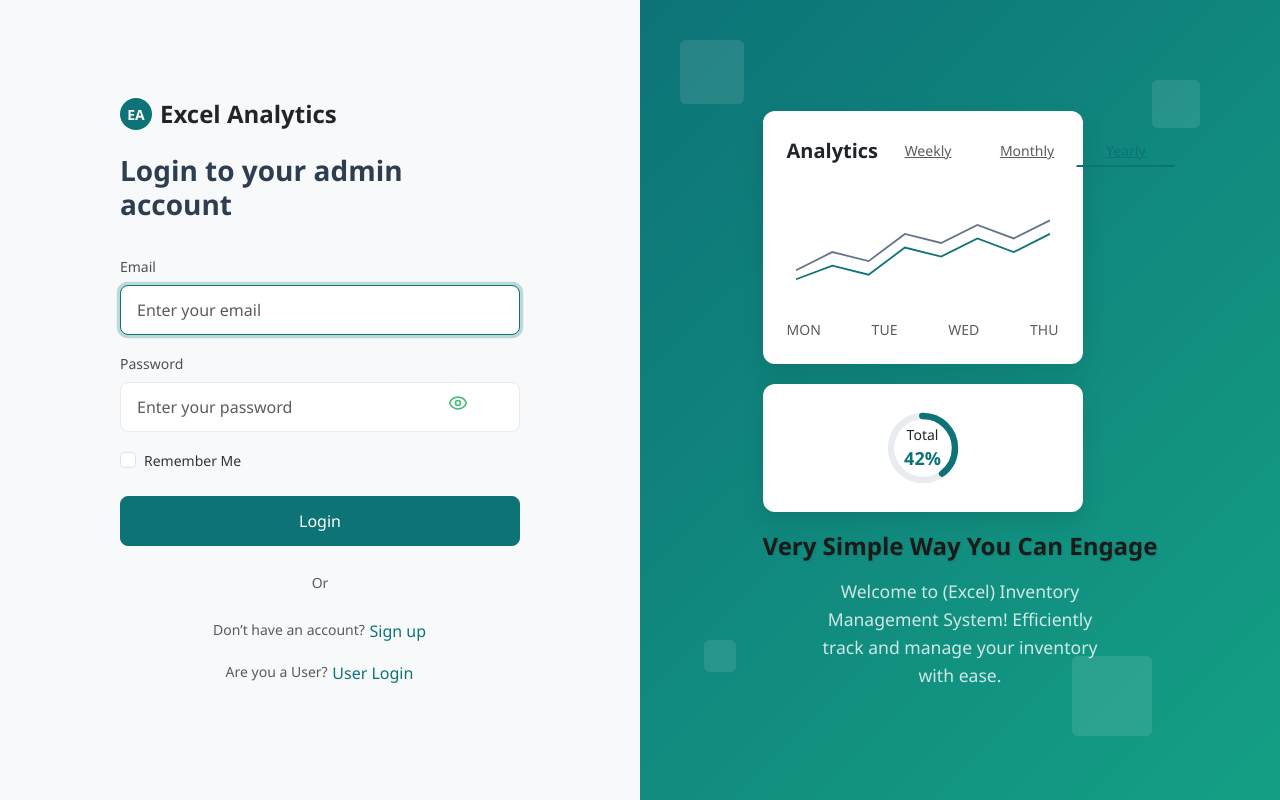
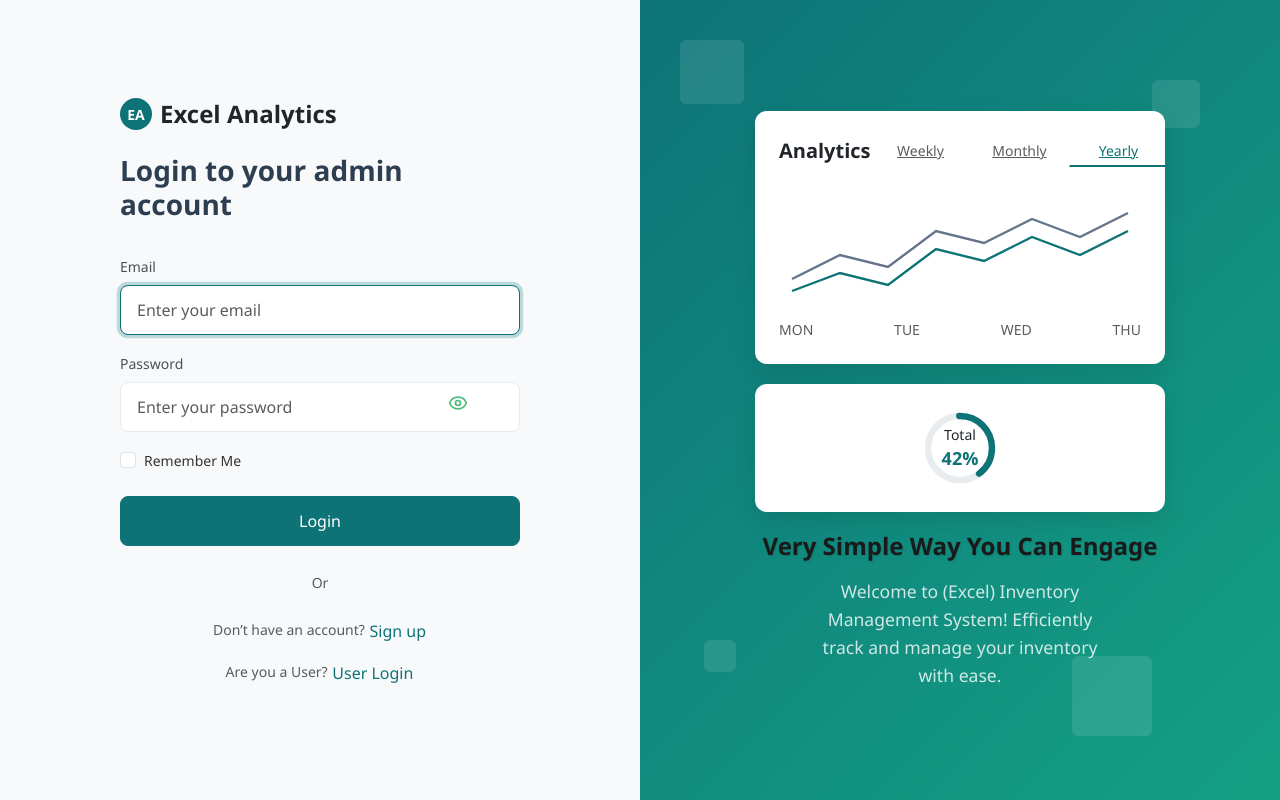
Before and after one commit to Kirtan7467/Excel-Analytics, a React (Vite) app in the folder Frontend/: page /admin-login in a window 1280 px wide. Built offline with nearby package versions, Linux system fonts and the light colour scheme.

Commit message:
add new file

```diff
--- a/Frontend/src/components/Starting Items/AdminLogin.css
+++ b/Frontend/src/components/Starting Items/AdminLogin.css
@@ -179,7 +179,7 @@
   padding: 24px;
   box-shadow: 0 10px 25px rgba(0, 0, 0, 0.1);
   margin-bottom: 20px;
-  width: 320px;
+  width: 410px;
 }
 
 /* Chart Container */
--- a/Frontend/src/components/Starting Items/AdminSignup.css
+++ b/Frontend/src/components/Starting Items/AdminSignup.css
@@ -179,7 +179,7 @@
   padding: 24px;
   box-shadow: 0 10px 25px rgba(0, 0, 0, 0.1);
   margin-bottom: 20px;
-  width: 320px;
+  width: 410px;
 }
 
 /* Chart Container */
--- a/Frontend/src/components/Starting Items/Login.css
+++ b/Frontend/src/components/Starting Items/Login.css
@@ -179,7 +179,7 @@
   padding: 24px;
   box-shadow: 0 10px 25px rgba(0, 0, 0, 0.1);
   margin-bottom: 20px;
-  width: 320px;
+  width: 410px;
 }
 
 /* Chart Container */
--- a/Frontend/src/components/Starting Items/Signup.css
+++ b/Frontend/src/components/Starting Items/Signup.css
@@ -179,7 +179,7 @@
   padding: 24px;
   box-shadow: 0 10px 25px rgba(0, 0, 0, 0.1);
   margin-bottom: 20px;
-  width: 320px;
+  width: 410px;
 }
 
 /* Chart Container */
```
